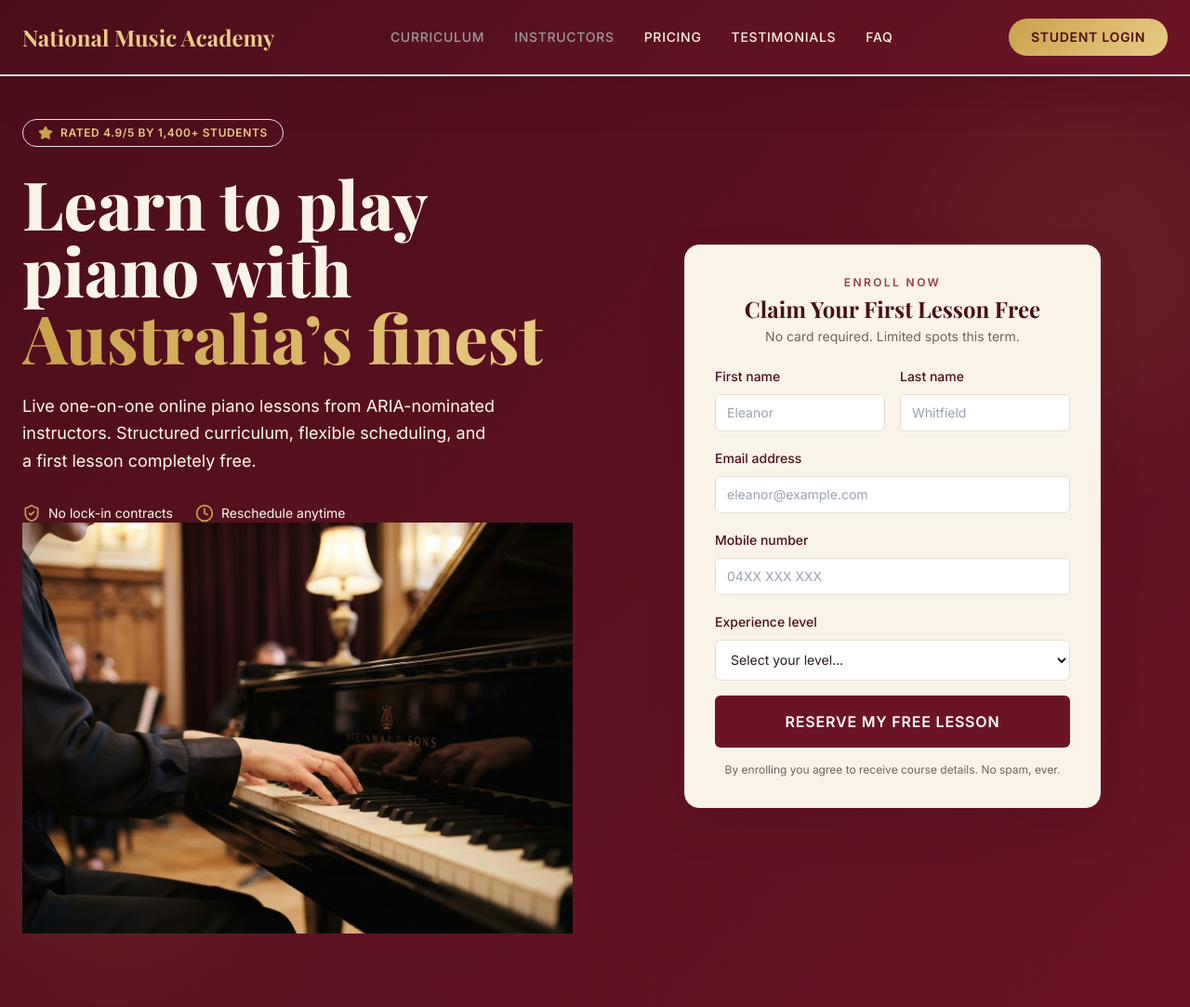
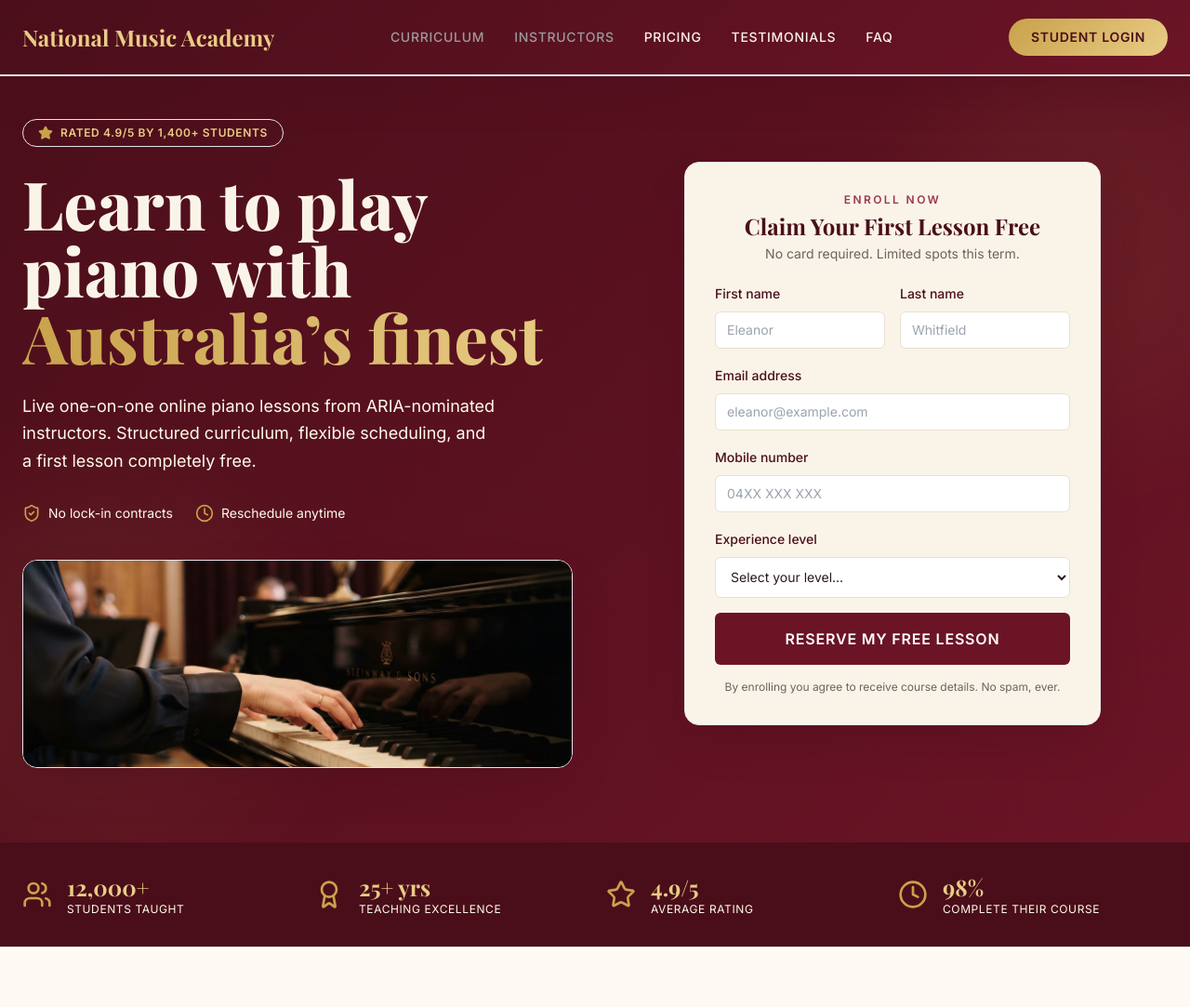
Before and after one commit to isaiahnoelsalazar/nma-demo, a Flask app: page / in a window 1280 px wide. Shown: the top 1083 px of the page at 93% size. Run offline with Flask 3, Linux system fonts and the light colour scheme; some libraries are stand-ins or nearby versions; some web fonts are replaced.

Commit message:
udpate hero section

```diff
--- a/templates/index.html
+++ b/templates/index.html
@@ -30,11 +30,10 @@
       <div class="mt-8 flex flex-wrap justify-center gap-6 lg:justify-start">
         <div class="flex items-center gap-2 text-sm text-amber-50">{{ icon('shield', 'h-5 w-5 text-[var(--gold)]') }}No lock-in contracts</div>
         <div class="flex items-center gap-2 text-sm text-amber-50">{{ icon('clock', 'h-5 w-5 text-[var(--gold)]') }}Reschedule anytime</div></div>
-      {# Replace with: <img src="{{ url_for('static', filename='img/hero.png') }}" ...> #}
-      <img src="{{ url_for('static', filename='media/hero.jpg') }}">
+      <img src="{{ url_for('static', filename='media/hero.jpg') }}" alt="Piano keys" class="mt-10 hidden h-56 w-full rounded-2xl border border-[var(--gold)]/20 object-cover shadow-elegant lg:block">
     </div>
     <div class="relative mx-auto w-full max-w-md">
-      <div class="keys mb-4 h-40 w-full rounded-2xl lg:hidden" role="img" aria-label="Piano keys"></div>
+      <img src="{{ url_for('static', filename='media/hero.jpg') }}" alt="Piano keys" class="mb-4 h-40 w-full rounded-2xl object-cover lg:hidden">
       <div class="rounded-2xl border border-[var(--gold)]/20 bg-[var(--cream)] p-6 shadow-elegant sm:p-8">
         <div class="mb-5 text-center"><p class="text-xs font-semibold uppercase tracking-[0.2em] text-[var(--maroon-light)]">Enroll Now</p><h3 class="mt-1 font-serif text-2xl text-[var(--maroon-deep)]">Claim Your First Lesson Free</h3><p class="mt-1 text-sm text-muted-foreground">No card required. Limited spots this term.</p></div>
         {{ enroll_form('hero') }}</div>
```
